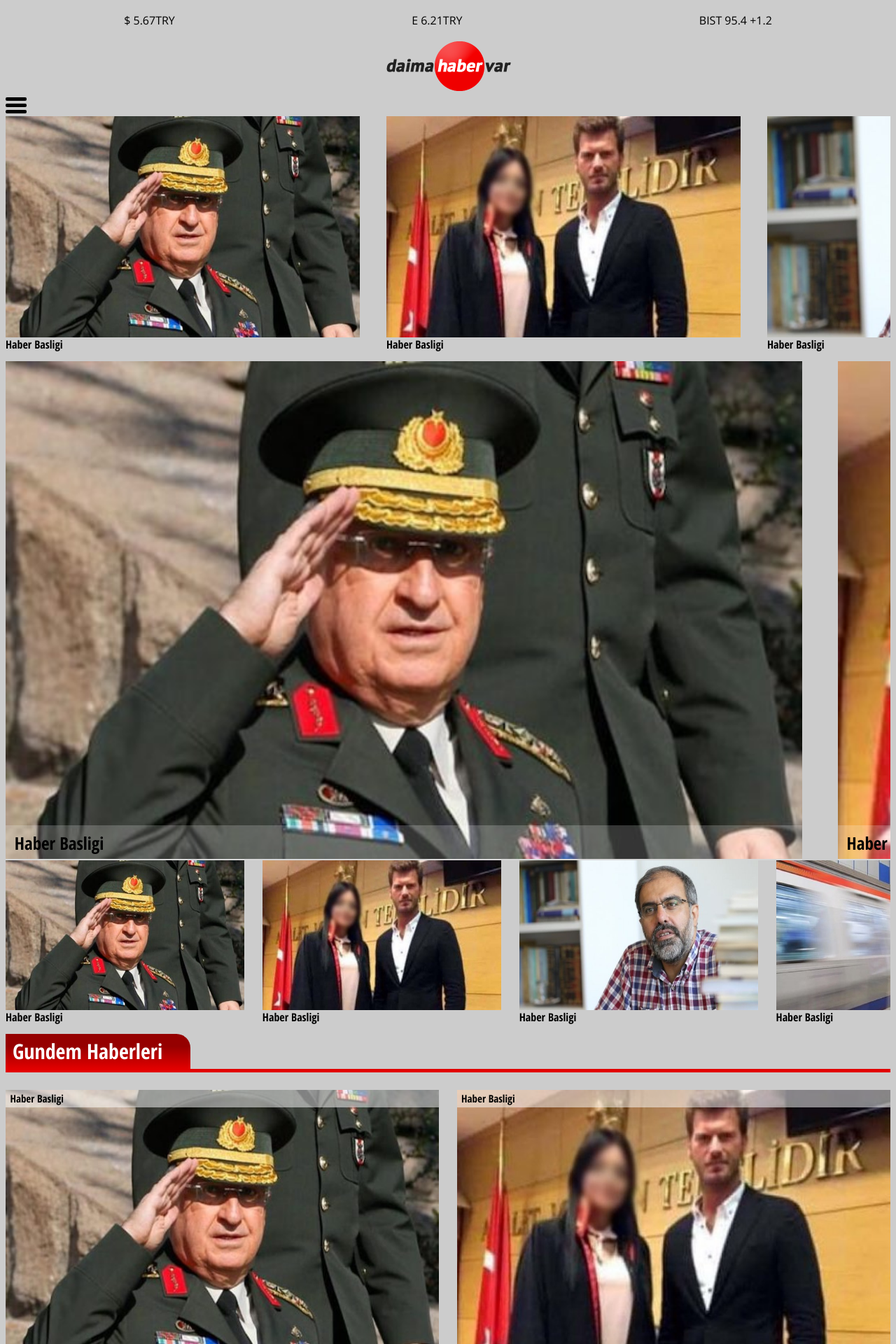
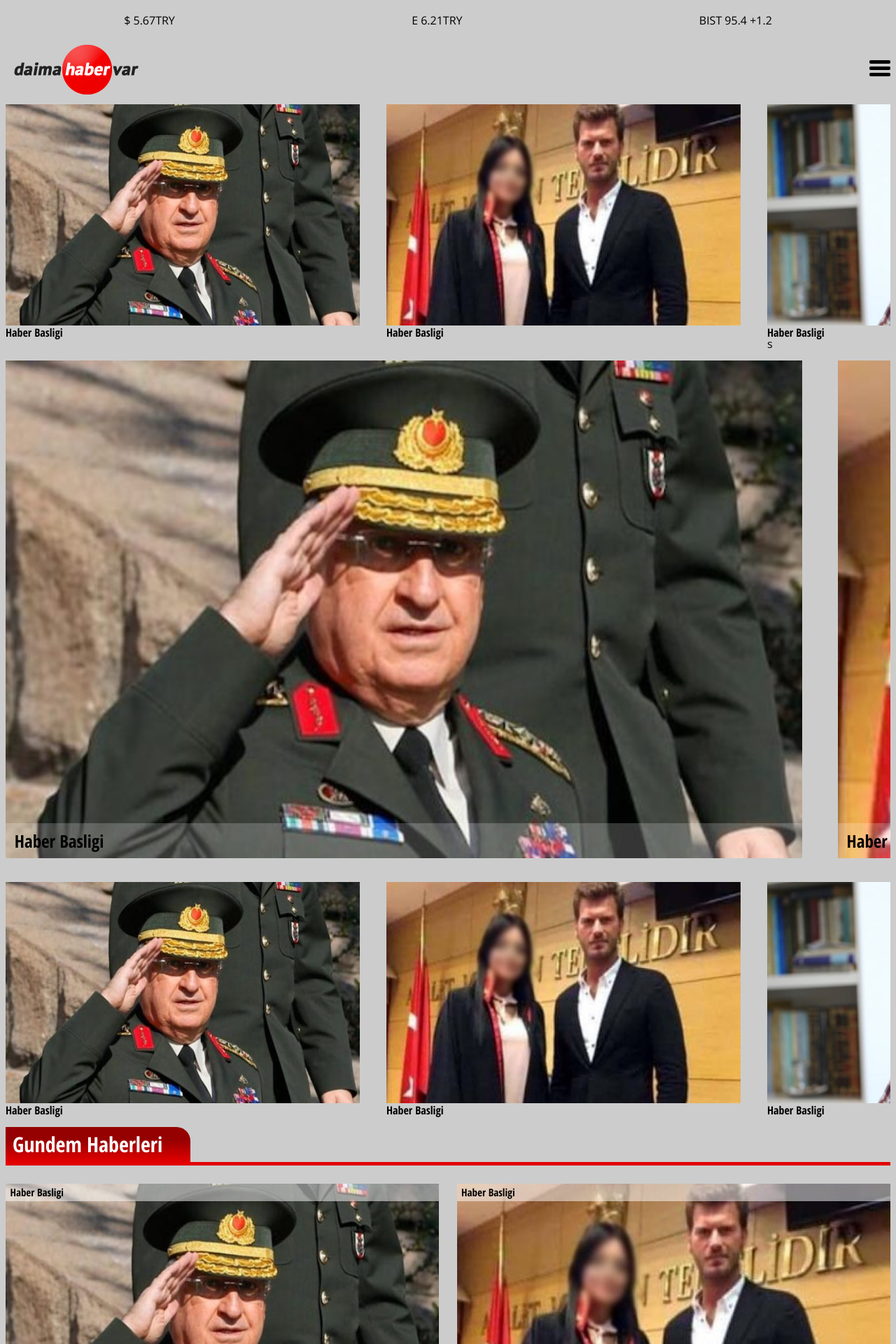
Before and after one commit to sametweb/daimahaberv3, a PHP site: page / in a window 1280 px wide. Shown: the top 1920 px of the page at 70% size. Run offline with PHP 8.4, Linux system fonts and the light colour scheme.

Commit message:
More and more styling

```diff
--- a/css/index.css
+++ b/css/index.css
@@ -128,6 +128,7 @@ table {
 html {
   font-size: 62.5%;
   font-family: "Open Sans", sans-serif;
+  -webkit-font-smoothing: antialiased;
 }
 body {
   margin: 0;
@@ -162,18 +163,25 @@ header .top-bar {
   padding: 1% 0;
 }
 header .logo-block {
-  justify-content: center;
+  align-items: center;
+  height: 100px;
+}
+header .logo-block img {
+  position: absolute;
 }
 header .logo-block .logo-block-right {
   display: none;
 }
-header .main-navbar {
-  z-index: 1;
-  -webkit-user-select: none;
-  user-select: none;
+header .logo-block .burger-menu {
+  display: flex;
+  flex-direction: column;
+  align-items: flex-end;
+  flex-wrap: wrap;
+  position: relative;
+  width: 100%;
 }
-header .main-navbar input {
-  display: block;
+header .logo-block .burger-menu input {
+  display: inline-block;
   width: 4rem;
   height: 3.2rem;
   position: absolute;
@@ -182,11 +190,11 @@ header .main-navbar input {
   z-index: 2;
   -webkit-touch-callout: none;
 }
-header .main-navbar input:checked ~ .menu {
+header .logo-block .burger-menu input:checked ~ .menu {
   display: block;
 }
-header .main-navbar span {
-  display: block;
+header .logo-block .burger-menu span {
+  display: inline-block;
   width: 30px;
   height: 5px;
   margin-bottom: 4px;
@@ -195,32 +203,33 @@ header .main-navbar span {
   border-radius: 2px;
   z-index: 1;
 }
-header .main-navbar .menu {
+header .logo-block .burger-menu .menu {
   display: flex;
   flex-direction: column;
   overflow: hidden;
   width: 100%;
-  /* -webkit-font-smoothing: antialiased; */
   display: none;
   z-index: 100;
   background: rgba(0, 0, 0, 0.9);
   padding: 20px;
   position: absolute;
   right: 0;
+  top: 27px;
+  transition: all 1s ease 0s;
 }
-header .main-navbar .menu li {
+header .logo-block .burger-menu .menu li {
   padding: 1.5rem 0;
   width: 100%;
   text-align: center;
   border-bottom: 1px solid #444;
 }
-header .main-navbar .menu li:first-child {
+header .logo-block .burger-menu .menu li:first-child {
   border-top: 1px solid #444;
 }
-header .main-navbar .menu li:hover {
+header .logo-block .burger-menu .menu li:hover {
   background: rgba(255, 255, 255, 0.1);
 }
-header .main-navbar .menu li a {
+header .logo-block .burger-menu .menu li a {
   color: #fff;
 }
 .headline {
@@ -255,6 +264,7 @@ header .main-navbar .menu li a {
   -webkit-overflow-scrolling: touch;
   scroll-snap-type: x mandatory;
   height: 100%;
+  padding: 0 0 4vh 0;
 }
 .slider .main-slider::-webkit-scrollbar {
   width: 0 !important;
@@ -269,13 +279,14 @@ header .main-navbar .menu li a {
 }
 .slider .main-slider .item .link {
   display: block;
+  overflow: hidden;
 }
 .slider .main-slider .item .link img {
   width: 100%;
 }
 .slider .main-slider .item .link h3 {
   position: absolute;
-  bottom: 0;
+  bottom: 2px;
   z-index: 10;
   font-size: 2.5rem;
   line-height: 5rem;
@@ -297,8 +308,8 @@ header .main-navbar .menu li a {
   width: 0 !important;
 }
 .slider .mini-slider .item {
-  flex: 0 0 27%;
-  margin-right: 2vw;
+  flex: 0 0 40%;
+  margin-right: 3vw;
   padding: 0 0 2vh 0;
   scroll-snap-align: start;
   scroll-behavior: smooth;
--- a/index.html
+++ b/index.html
@@ -22,13 +22,11 @@
         <div class="logo-block">
           <img src="images/logo.png" alt="Logo" title="Logo" />
           <div class="logo-block-right"></div>
-        </div>
-        <nav class="main-navbar">
+          <div class="burger-menu">
             <input type="checkbox" />
             <span></span>
             <span></span>
             <span></span>
-
             <ul class="menu">
               <li>
                 <a href="#">Gündem</a>
--- a/less/global.less
+++ b/less/global.less
@@ -5,6 +5,7 @@
 html {
   font-size: 62.5%;
   font-family: "Open Sans", sans-serif;
+  -webkit-font-smoothing: antialiased;
 }
 
 body {
--- a/less/header.less
+++ b/less/header.less
@@ -11,18 +11,23 @@ header {
   }
 
   .logo-block {
-    justify-content: center;
+    align-items: center;
+    height: 100px;
+    img {
+      position: absolute;
+    }
     .logo-block-right {
       display: none;
     }
-  }
-
-  .main-navbar {
-    z-index: 1;
-    -webkit-user-select: none;
-    user-select: none;
+    .burger-menu {
+      display: flex;
+      flex-direction: column;
+      align-items: flex-end;
+      flex-wrap: wrap;
+      position: relative;
+      width: 100%;
       input {
-      display: block;
+        display: inline-block;
         width: 4rem;
         height: 3.2rem;
         position: absolute;
@@ -35,7 +40,7 @@ header {
         }
       }
       span {
-      display: block;
+        display: inline-block;
         width: 30px;
         height: 5px;
         margin-bottom: 4px;
@@ -44,19 +49,21 @@ header {
         border-radius: 2px;
         z-index: 1;
       }
+
       .menu {
         display: flex;
         flex-direction: column;
         width: 100%;
         overflow: hidden;
         width: 100%;
-      /* -webkit-font-smoothing: antialiased; */
         display: none;
         z-index: 100;
         background: rgba(0, 0, 0, 0.9);
         padding: 20px;
         position: absolute;
         right: 0;
+        top: 27px;
+        transition: all 1s ease 0s;
         li {
           padding: 1.5rem 0;
           width: 100%;
@@ -75,3 +82,4 @@ header {
       }
     }
   }
+}
--- a/less/headline-sliders.less
+++ b/less/headline-sliders.less
@@ -32,6 +32,7 @@
     -webkit-overflow-scrolling: touch;
     scroll-snap-type: x mandatory;
     height: 100%;
+    padding: 0 0 4vh 0;
     &::-webkit-scrollbar {
       width: 0 !important;
     }
@@ -44,12 +45,13 @@
       scroll-behavior: smooth;
       .link {
         display: block;
+        overflow: hidden;
         img {
           width: 100%;
         }
         h3 {
           position: absolute;
-          bottom: 0;
+          bottom: 2px;
           z-index: 10;
           font-size: 2.5rem;
           line-height: 5rem;
@@ -74,8 +76,8 @@
       width: 0 !important;
     }
     .item {
-      flex: 0 0 27%;
-      margin-right: 2vw;
+      flex: 0 0 40%;
+      margin-right: 3vw;
       padding: 0 0 2vh 0;
       scroll-snap-align: start;
       scroll-behavior: smooth;
```
Also changed, not shown: other parts of index.html (+16 -11 lines). Lines whose indentation alone changed are shown as unchanged.
